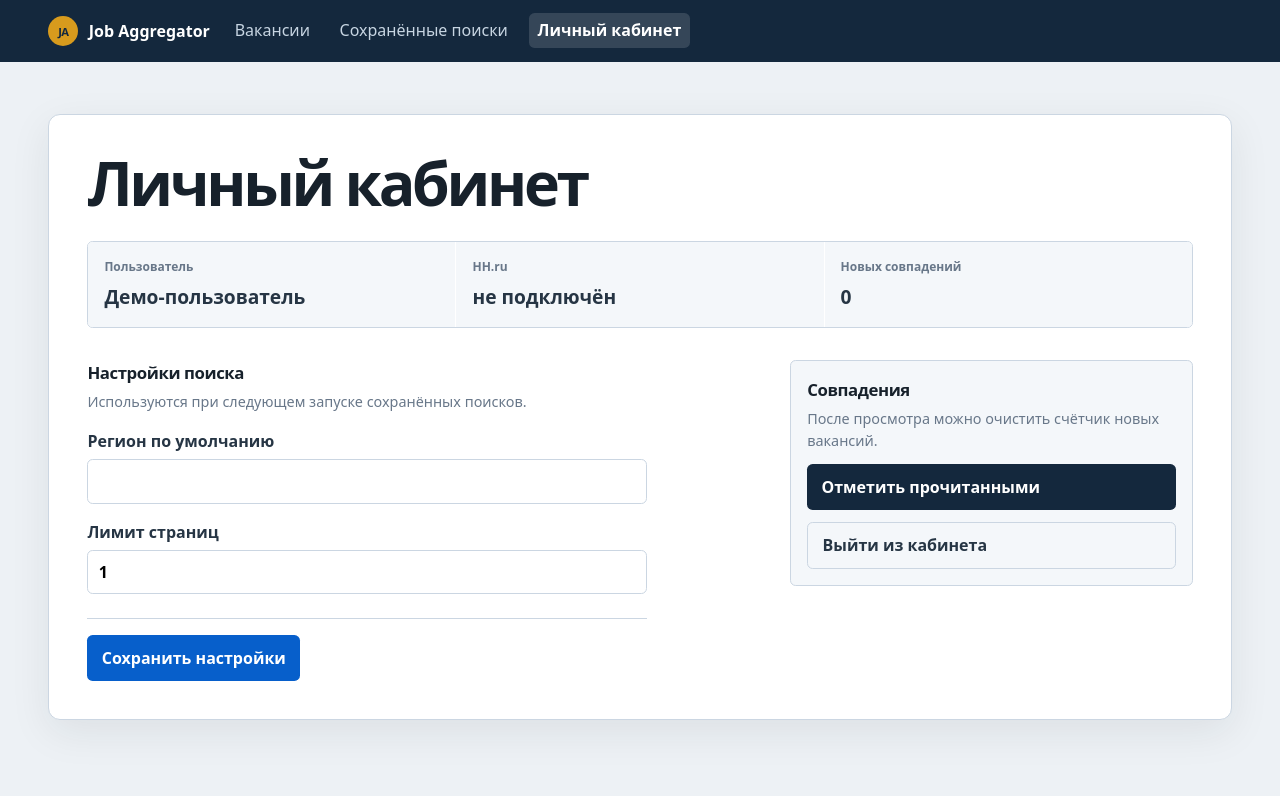
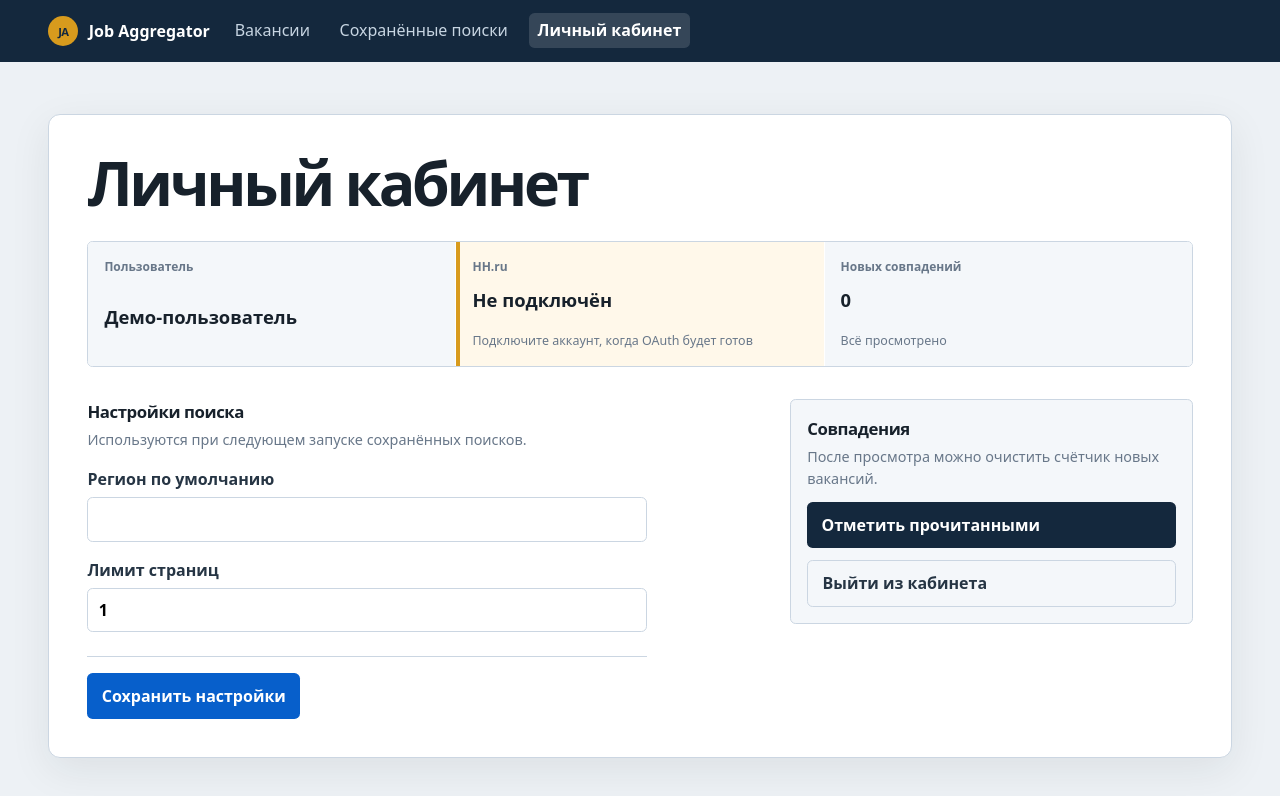
Before and after one commit to StormHuracan/job-aggregator, a Vue app in the folder frontend/: page /account in a window 1280 px wide. Shown: the top 796 px of the page. Built offline with nearby package versions, Linux system fonts and the light colour scheme; no server answers.

Commit message:
(feat): Улучшена сводка личного кабинета

```diff
--- a/frontend/src/views/AccountView.vue
+++ b/frontend/src/views/AccountView.vue
@@ -4,7 +4,19 @@
     <AsyncState :error="error" :loading="loading">
       <template #default>
         <template v-if="user">
-          <div class="account-summary"><p><span>Пользователь</span>{{ user.display_name }}</p><p><span>HH.ru</span>{{ user.hh_connected ? "подключён" : "не подключён" }}</p><p><span>Новых совпадений</span>{{ user.new_matches_count }}</p></div>
+          <div class="account-summary" aria-label="Сводка аккаунта">
+            <div class="summary-item user-summary"><span>Пользователь</span><strong>{{ user.display_name }}</strong></div>
+            <div :class="['summary-item', 'connection-summary', { 'is-connected': user.hh_connected }]">
+              <span>HH.ru</span>
+              <strong>{{ user.hh_connected ? "Подключён" : "Не подключён" }}</strong>
+              <small>{{ user.hh_connected ? "Персональные данные синхронизируются" : "Подключите аккаунт, когда OAuth будет готов" }}</small>
+            </div>
+            <div :class="['summary-item', 'matches-summary', { 'has-new-matches': user.new_matches_count > 0 }]">
+              <span>Новых совпадений</span>
+              <strong>{{ user.new_matches_count }}</strong>
+              <small>{{ user.new_matches_count > 0 ? "Требуют просмотра" : "Всё просмотрено" }}</small>
+            </div>
+          </div>
 
           <div class="account-workspace">
             <form class="settings-form" @submit.prevent="save">
@@ -93,8 +105,13 @@ onMounted(load);
 </script>
 <style scoped>
 .account-summary { display: grid; gap: 1px; grid-template-columns: repeat(3, 1fr); margin: 0 0 2rem; overflow: hidden; border: 1px solid var(--color-border); border-radius: var(--radius-sm); }
-.account-summary p { background: #f4f7fa; font-size: 1.2rem; font-weight: 700; margin: 0; padding: 1rem; }
-.account-summary span { color: var(--color-muted); display: block; font-size: 0.75rem; font-weight: 650; margin-bottom: 0.35rem; }
+.summary-item { background: #f4f7fa; display: grid; min-height: 7.75rem; padding: var(--space-4); }
+.summary-item > span { color: var(--color-muted); font-size: 0.75rem; font-weight: 700; margin-bottom: var(--space-2); }
+.summary-item strong { color: var(--color-ink); font-size: 1.15rem; line-height: 1.2; }
+.summary-item small { align-self: end; color: var(--color-muted); font-size: 0.78rem; line-height: 1.35; margin-top: var(--space-3); }
+.connection-summary:not(.is-connected) { background: #fff8ea; box-shadow: inset 0.25rem 0 var(--color-amber); }
+.connection-summary.is-connected { background: #edf8f2; box-shadow: inset 0.25rem 0 #18794e; }
+.matches-summary.has-new-matches { background: #eef5ff; box-shadow: inset 0.25rem 0 var(--color-link); }
 .account-workspace { align-items: start; display: grid; gap: var(--space-8); grid-template-columns: minmax(0, 1fr) minmax(15rem, 0.6fr); }
 .settings-form { display: grid; gap: 1rem; max-width: 35rem; }
 .section-heading h2, .account-actions h2 { font-size: 1.05rem; margin: 0; }
```
